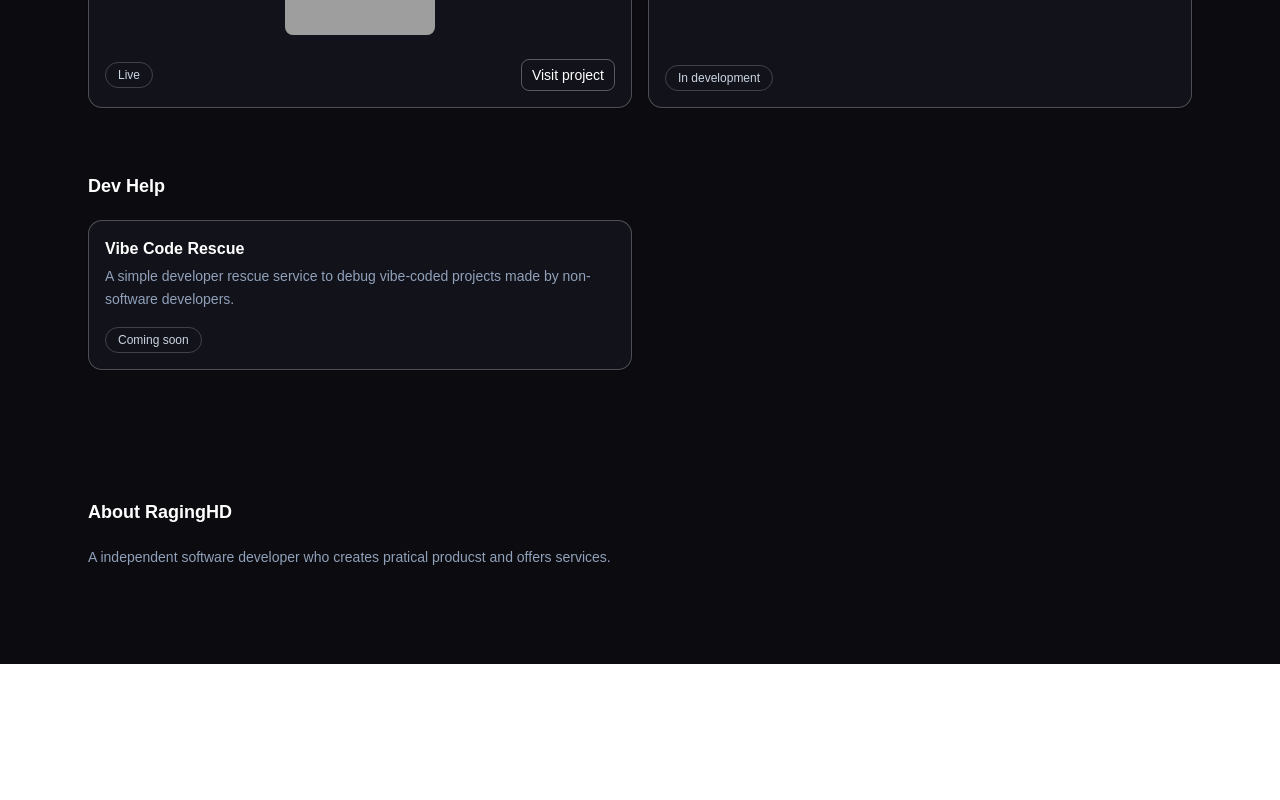
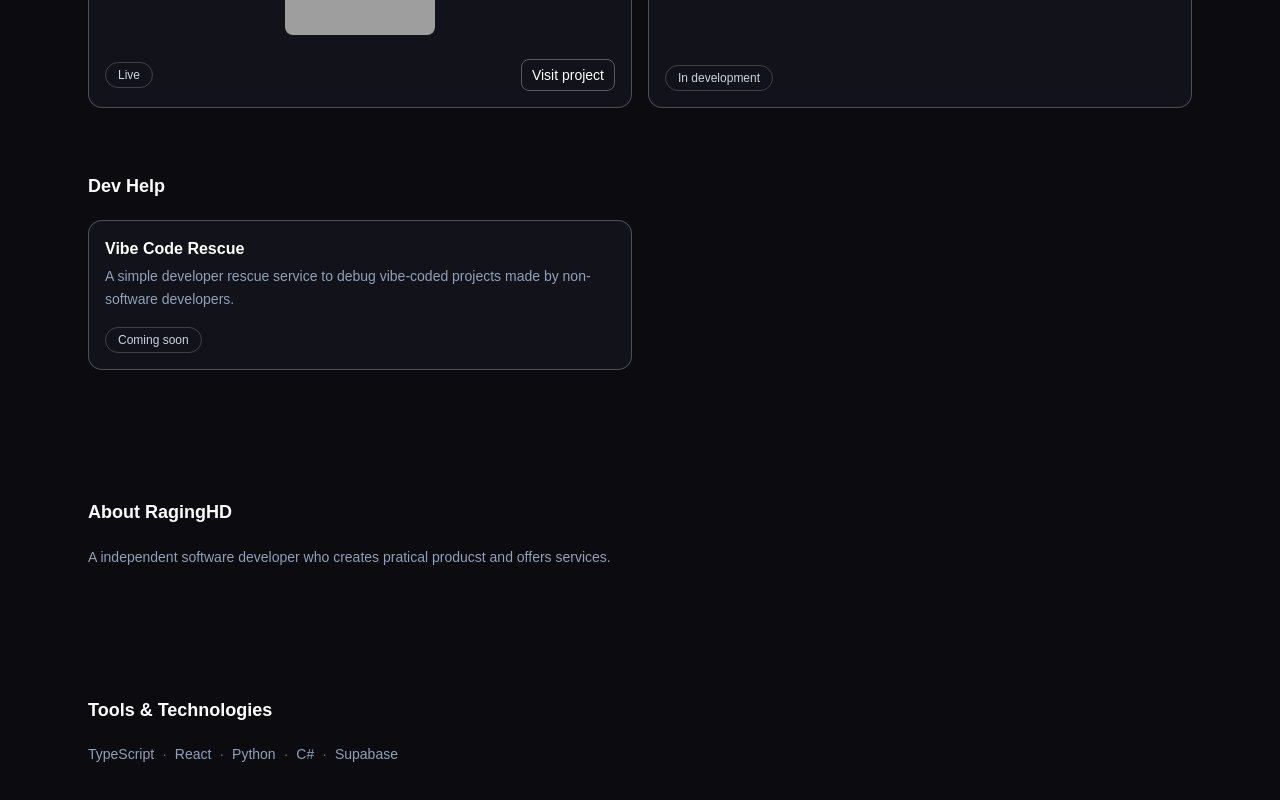
Before and after one commit to elukner/raginghd-website, a React (Vite) app: page / in a window 1280 px wide. Shown: the part 999-1799 px from the top of the page. Before the commit the page ends 1663 px from the top, so only its background shows below. Built offline with nearby package versions, Linux system fonts and the light colour scheme; grey boxes are pictures that could not be loaded.

Commit message:
feat: add TechnologiesSection component to showcase tools and technologies used

```diff
--- a/src/App.tsx
+++ b/src/App.tsx
@@ -3,6 +3,7 @@ import Hero from "./components/Hero";
 import ProjectsSection from "./components/ProjectsSection";
 import ServicesSection from "./components/ServicesSection";
 import AboutSection from "./components/AboutSection";
+import TechnologiesSection from "./components/TechnologiesSection";
 
 function App() {
   return (
@@ -14,6 +15,8 @@ function App() {
         <ProjectsSection />
         <ServicesSection />
         <AboutSection />
+
+        <TechnologiesSection />
       </main>
     </div>
   );
--- a/src/components/TechnologiesSection.tsx
+++ b/src/components/TechnologiesSection.tsx
@@ -0,0 +1,28 @@
+const technologies = ["TypeScript", "React", "Python", "C#", "Supabase"];
+
+export default function TechnologiesSection() {
+  return (
+    <section
+      id="technologies"
+      aria-labelledby="technologies-heading"
+      className="mx-auto max-w-6xl px-6 pt-6 pb-16 sm:pt-8 sm:pb-24"
+    >
+      <h2 id="technologies-heading" className="mb-5 text-lg font-semibold">
+        Tools & Technologies
+      </h2>
+
+      <ul className="flex flex-wrap items-center gap-x-2 gap-y-1 text-sm text-slate-400">
+        {technologies.map((technology, index) => (
+          <li key={technology} className="flex items-center gap-2">
+            {index > 0 && (
+              <span aria-hidden="true" className="text-slate-500">
+                ·
+              </span>
+            )}
+            {technology}
+          </li>
+        ))}
+      </ul>
+    </section>
+  );
+}
```
